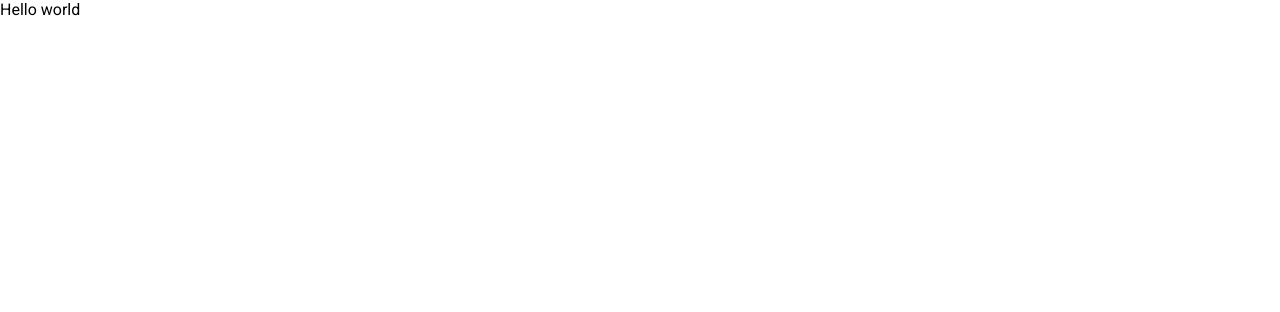
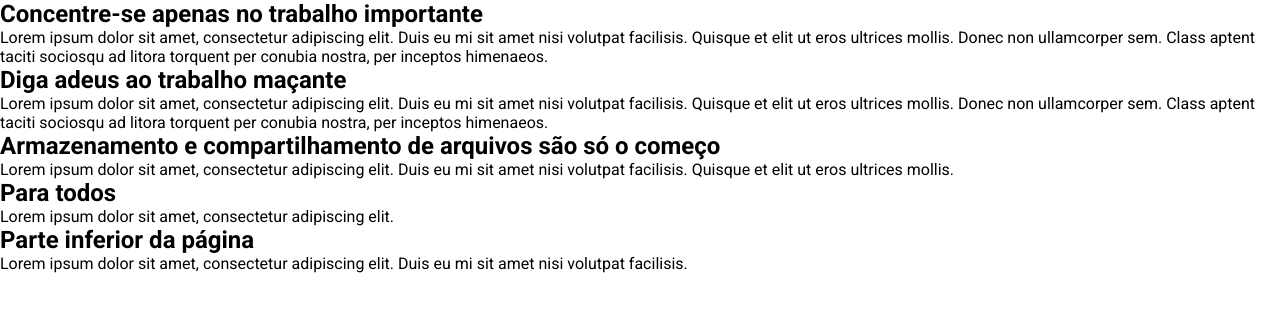
Before and after one commit to joaobispo2077/dropbox-clone, a React (Create React App) app: page / in a window 1280 px wide. Shown: the top 312 px of the page. Built offline with nearby package versions, Linux system fonts and the light colour scheme.

Commit message:
feat: add section container variables and mock sections data

```diff
--- a/src/App.tsx
+++ b/src/App.tsx
@@ -1,7 +1,20 @@
 import React from 'react';
+import Section from './components/Section';
+import data from './data';
 
 function App() {
-  return <div>Hello world </div>;
+  return (
+    <>
+      {data.map((item, index) => (
+        <Section key={index} {...item} />
+      ))}
+    </>
+    // <Section
+    //   variant={data[0].variant}
+    //   title={data[0].title}
+    //   description={data[0].description}
+    // />
+  );
 }
 
 export default App;
--- /dev/null
+++ b/src/components/Section/index.tsx
@@ -0,0 +1,22 @@
+import React from 'react';
+
+import { Container, Content } from './styles';
+
+export type SectionProps = {
+  variant: 'blue' | 'beige' | 'white' | 'black';
+  title: string;
+  description: string;
+};
+
+const Section: React.FC<SectionProps> = ({ variant, title, description }) => {
+  return (
+    <Container className={variant}>
+      <Content>
+        <h2>{title}</h2>
+        <p>{description}</p>
+      </Content>
+    </Container>
+  );
+};
+
+export default Section;
--- /dev/null
+++ b/src/components/Section/styles.ts
@@ -0,0 +1,48 @@
+import styled from 'styled-components';
+
+export const Container = styled.section`
+  --padding-top: 100px;
+  --padding-bottom: 120px;
+
+  --heading-font-size: 32px;
+
+  --content-width: 100%;
+
+  &.blue {
+    --container-background: var(--primary);
+    --text-color: var(--tertiary);
+    --logo-color: var(--secondary);
+  }
+
+  &.beige {
+    --container-background: var(--secondary);
+    --text-color: var(--quaternary);
+    --logo-color: var(--primary);
+  }
+
+  &.white {
+    --container-background: var(--tertiary);
+    --text-color: var(--quaternary);
+    --logo-color: var(--blue);
+  }
+
+  &.black {
+    --container-background: var(--quaternary);
+    --text-color: var(--tertiary);
+    --logo-color: var(--blue);
+  }
+
+  &:first-child {
+    --padding-top: 130px;
+    --heading-font-size: 51px;
+
+    @media (min-width: 1024px) {
+      --content-width: 50%;
+      --heading-font-size: 71px;
+    }
+  }
+`;
+
+export const Content = styled.div`
+  z-index: 2;
+`;
--- a/src/data/index.ts
+++ b/src/data/index.ts
@@ -1,24 +1,29 @@
 export default [
   {
+    variant: 'blue',
     title: 'Concentre-se apenas no trabalho importante',
     description:
       'Lorem ipsum dolor sit amet, consectetur adipiscing elit. Duis eu mi sit amet nisi volutpat facilisis. Quisque et elit ut eros ultrices mollis. Donec non ullamcorper sem. Class aptent taciti sociosqu ad litora torquent per conubia nostra, per inceptos himenaeos.',
   },
   {
+    variant: 'blue',
     title: 'Diga adeus ao trabalho maçante',
     description:
       'Lorem ipsum dolor sit amet, consectetur adipiscing elit. Duis eu mi sit amet nisi volutpat facilisis. Quisque et elit ut eros ultrices mollis. Donec non ullamcorper sem. Class aptent taciti sociosqu ad litora torquent per conubia nostra, per inceptos himenaeos.',
   },
   {
+    variant: 'blue',
     title: 'Armazenamento e compartilhamento de arquivos são só o começo',
     description:
       'Lorem ipsum dolor sit amet, consectetur adipiscing elit. Duis eu mi sit amet nisi volutpat facilisis. Quisque et elit ut eros ultrices mollis.',
   },
   {
+    variant: 'blue',
     title: 'Para todos',
     description: 'Lorem ipsum dolor sit amet, consectetur adipiscing elit.',
   },
   {
+    variant: 'blue',
     title: 'Parte inferior da página',
     description:
       'Lorem ipsum dolor sit amet, consectetur adipiscing elit. Duis eu mi sit amet nisi volutpat facilisis.',
```
